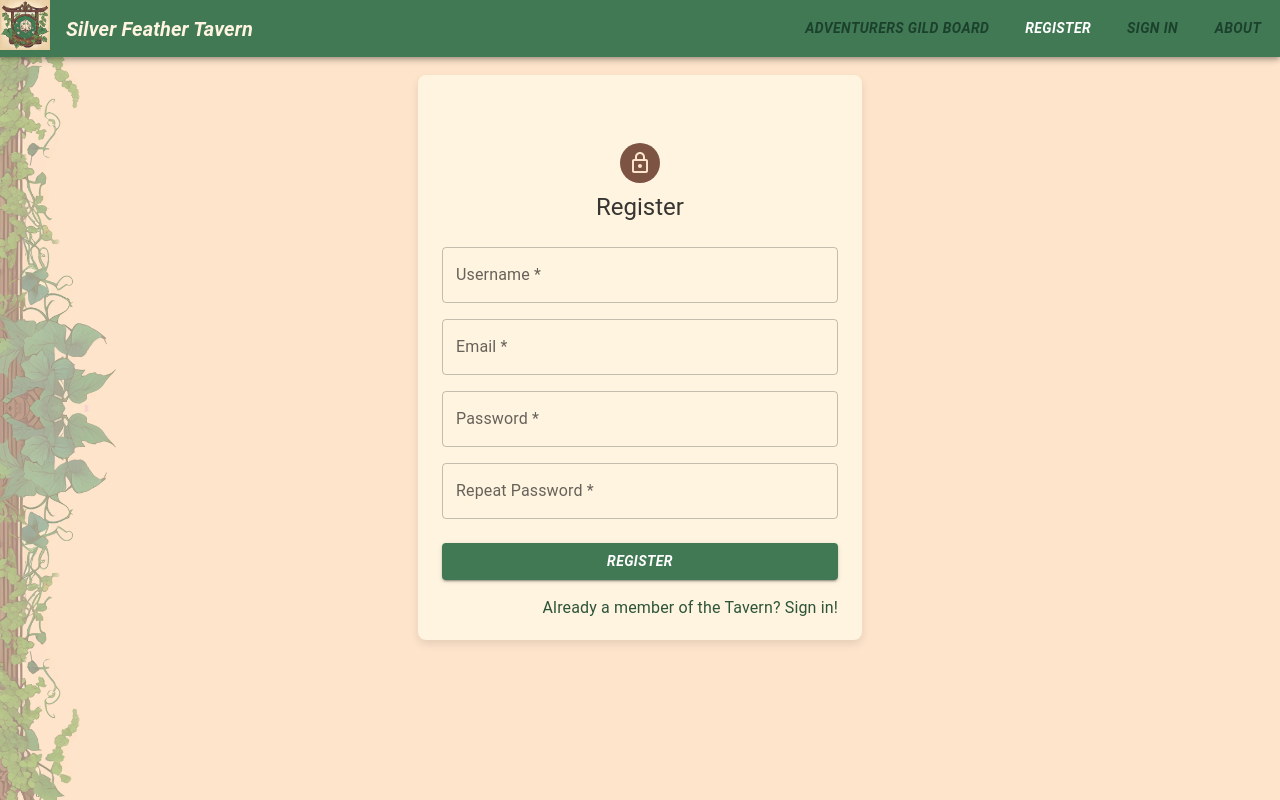
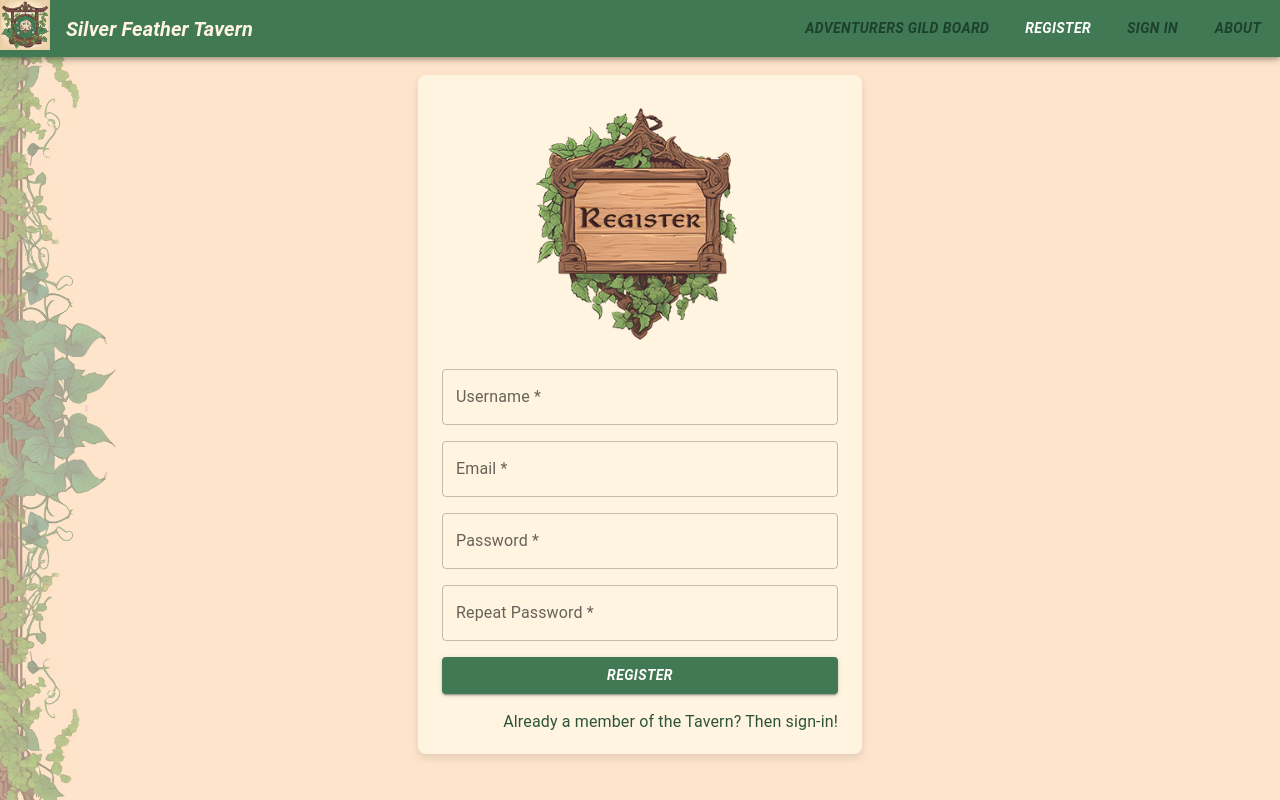
Before and after one commit to Jenaldin/Silver-Feather_React_Jul2024, a React (Vite) app in the folder client/: page /register in a window 1280 px wide. Built offline with nearby package versions, Linux system fonts and the light colour scheme.

Commit message:
Changed register and login icons to pictures

```diff
--- a/client/src/components/login/Login.jsx
+++ b/client/src/components/login/Login.jsx
@@ -2,8 +2,7 @@ import React from "react";
 import { Link, useNavigate } from 'react-router-dom';
 import { useForm } from 'react-hook-form';
 
-import { Avatar, Button, CssBaseline, TextField, Grid, Box, Typography, Container } from "@mui/material";
-import LoginIcon from '@mui/icons-material/Login';
+import { Button, CssBaseline, TextField, Grid, Box, Container } from "@mui/material";
 import { theme } from '../common/muiTheme';
 
 import { useLogin } from "../../hooks/useAuth";
@@ -28,13 +27,8 @@ export default function Login() {
       <section id="section-wrapper">
       <Container component="main" maxWidth="xs" className="card-players">
          <CssBaseline />
-         <Box sx={{ marginTop: 5, display: 'flex', flexDirection: 'column', alignItems: 'center' }}>
-            <Avatar sx={{ m: 1, bgcolor: 'secondary.main' }}>
-               <LoginIcon />
-            </Avatar>
-            <Typography component="h1" variant="h5">
-               Sign-in
-            </Typography>
+         <Box sx={{ marginTop: 0, display: 'flex', flexDirection: 'column', alignItems: 'center' }}>
+            <img src="/images/sign-in.png" alt="sign-in" height="250px"/>
             <Box component="form" noValidate onSubmit={handleSubmit(onSubmit)} sx={{ mt: 3 }}>
                <Grid container spacing={2}>
                   <Grid item xs={12}>
@@ -74,13 +68,13 @@ export default function Login() {
                      />
                   </Grid>
                </Grid>
-               <Button type="submit" fullWidth variant="contained" sx={{ mt: 3, mb: 2 }} style={{fontWeight: 'bold', fontStyle: 'italic'}}>
+               <Button type="submit" fullWidth variant="contained" sx={{ mt: 2, mb: 2 }} style={{fontWeight: 'bold', fontStyle: 'italic'}}>
                   Sign-in
                </Button>
                <Grid container justifyContent="flex-end">
                   <Grid item>
                      <Link to="/register" style={{ textDecoration: 'none', color: theme.palette.primary.dark }}>
-                        Not a member of the Tavern? Register!
+                        Not a member of the Tavern? Join us and register!
                      </Link>
                   </Grid>
                </Grid>
--- a/client/src/components/register/Register.jsx
+++ b/client/src/components/register/Register.jsx
@@ -2,9 +2,7 @@ import React from "react";
 import { Link, useNavigate } from 'react-router-dom';
 import { useForm } from 'react-hook-form';
 
-import { Avatar, Button, CssBaseline, TextField, Grid, Box, Typography, Container } from "@mui/material";
-import LockOutlinedIcon from '@mui/icons-material/LockOutlined';
-
+import { Button, CssBaseline, TextField, Grid, Box, Container } from "@mui/material";
 import { theme } from '../common/muiTheme';
 
 import { useRegister } from "../../hooks/useAuth";
@@ -32,13 +30,8 @@ export default function Register() {
       <section id="section-wrapper">
       <Container component="main" maxWidth="xs" className="card-players">
          <CssBaseline />
-         <Box sx={{ marginTop: 5, display: 'flex', flexDirection: 'column', alignItems: 'center' }}>
-            <Avatar sx={{ m: 1, bgcolor: 'secondary.main' }}>
-               <LockOutlinedIcon />
-            </Avatar>
-            <Typography component="h1" variant="h5">
-               Register
-            </Typography>
+         <Box sx={{ marginTop: 0, display: 'flex', flexDirection: 'column', alignItems: 'center' }}>
+         <img src="/images/register.png" alt="register" height="250px"/>
             <Box component="form" noValidate onSubmit={handleSubmit(onSubmit)} sx={{ mt: 3 }}>
                <Grid container spacing={2}>
                   <Grid item xs={12}>
@@ -138,13 +131,13 @@ export default function Register() {
                      />
                   </Grid>
                </Grid>
-               <Button type="submit" fullWidth variant="contained" sx={{ mt: 3, mb: 2 }} style={{fontWeight: 'bold', fontStyle: 'italic'}}>
+               <Button type="submit" fullWidth variant="contained" sx={{ mt: 2, mb: 2 }} style={{fontWeight: 'bold', fontStyle: 'italic'}}>
                   Register
                </Button>
                <Grid container justifyContent="flex-end">
                   <Grid item>
                      <Link to="/sign-in" style={{ textDecoration: 'none', color: theme.palette.primary.dark }}>
-                        Already a member of the Tavern? Sign in!
+                        Already a member of the Tavern? Then sign-in!
                      </Link>
                   </Grid>
                </Grid>
```
Also changed, not shown: client/public/images/register.png (added), client/public/images/sign-in.png (added).
